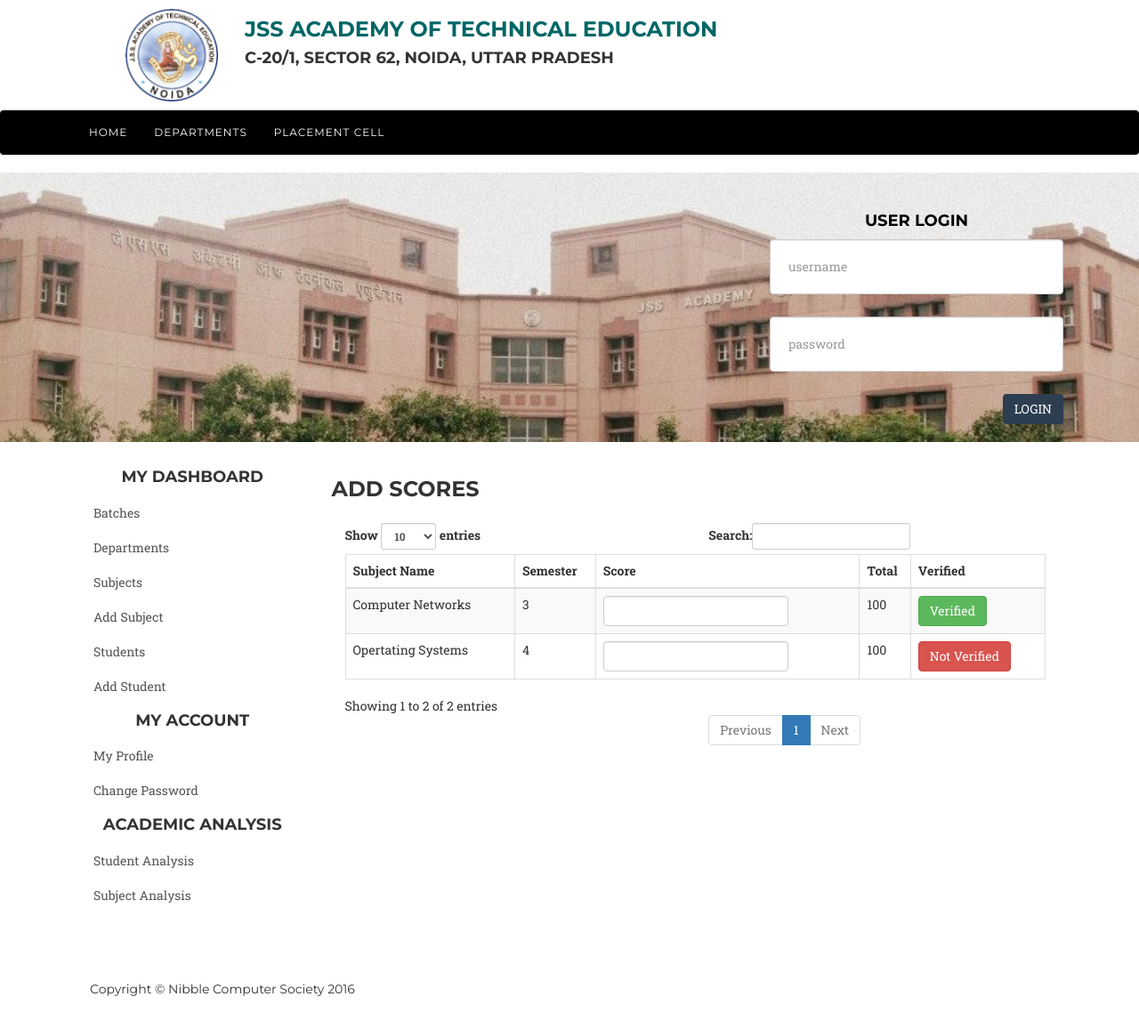
After one commit to deathstalker-nikhil/academic_analysis, a CodeIgniter app: page /database/index.php/home/add_scores in a window 1280 px wide. The commit adds this page. Shown: the whole page at 89% size. Run offline with CodeIgniter, Linux system fonts and the light colour scheme; some libraries are stand-ins or nearby versions; some web fonts are replaced.

Commit message:
added view to add score

```diff
--- a/application/config/routes.php
+++ b/application/config/routes.php
@@ -54,5 +54,8 @@ $route['batches'] = 'Home/batches';
 $route['departments'] = 'Home/departments';
 $route['add_subject'] = 'Home/add_subject';
 $route['add_student'] = 'Home/add_student';
+$route['add_scores'] = 'Home/add_scores';
+$route['choose_subject_for_analysis'] = 'Home/choose_subject_for_analysis';
+$route['subject_analysis'] = 'Home/subject_analysis';
 $route['404_override'] = '';
 $route['translate_uri_dashes'] = FALSE;
--- a/application/controllers/Home.php
+++ b/application/controllers/Home.php
@@ -26,12 +26,29 @@ class Home extends CI_Controller {
 		$this->load->view('batches', $data);
 	}
 
+	public function add_scores()
+	{
+		$data['head'] = $this->head;
+		$data['foot'] = $this->foot;
+		$data['left'] = $this->left;
+		$this->load->view('add_scores', $data);
+	}
+
+
 	public function departments()
 	{
 		$data['head'] = $this->head;
 		$data['foot'] = $this->foot;
 		$data['left'] = $this->left;
 		$this->load->view('departments', $data);
+	}
+
+	public function subject_analysis()
+	{
+		$data['head'] = $this->head;
+		$data['foot'] = $this->foot;
+		$data['left'] = $this->left;
+		$this->load->view('subject_analysis', $data);
 	}
 
 	public function add_subject()
@@ -42,6 +59,16 @@ class Home extends CI_Controller {
 		$this->load->library('Data_lib');
 		$data['departments'] =  $this->data_lib->getDepartments();
 		$this->load->view('add_subject', $data);
+	}
+
+	public function choose_subject_for_analysis()
+	{
+		$data['head'] = $this->head;
+		$data['foot'] = $this->foot;
+		$data['left'] = $this->left;
+		$this->load->library('Data_lib');
+		$data['departments'] =  $this->data_lib->getDepartments();
+		$this->load->view('choose_subject_for_analysis', $data);
 	}
 
 	public function add_student()
--- /dev/null
+++ b/application/views/add_scores.php
@@ -0,0 +1,121 @@
+<!DOCTYPE html>
+<?=$head?>
+<section id="contact">
+    <div class="container">
+        <div class="row">
+            <div class="col-lg-12 text-center">
+                <h2 class="section-heading"></h2>
+            </div>
+        </div>
+        <div class="row">
+            <div class="col-lg-12">
+                <form id="mainSearchForm" onsubmit="return false;" action="/login">
+
+                    <div class="row">
+                        <div class="col-md-4 col-md-offset-8">
+                            <h4 class="section-heading" style="color: #000; text-align: center;">USER LOGIN</h4>
+                            <div class="col-md-12">
+                            <div class="form-group">
+
+                                <input class="form-control" placeholder="username">
+                            </div>
+                        </div>
+                        <div class="col-md-12">
+                            <div class="form-group">
+                                <input class="form-control" placeholder="password">
+                            </div>
+                        </div>
+                         <div class="col-md-12">
+                            <div class="form-group">
+
+                                <button style="background-color: #2c3e50; color: #fff; float:right;" type="submit" class="btn">LOGIN</button>
+                            </div>
+                        </div>
+                        </div>
+
+
+                                      </div>
+                </form>
+            </div>
+        </div>
+    </div>
+</section>
+<div class="container">
+    <div class="row" style="padding: 20px;">
+
+            <!-- Sidebar Column -->
+            <div class="col-md-3">
+                <?php echo $left; ?>
+            </div>
+            <!-- Content Column -->
+            <div class="col-md-9">
+
+                <h3>ADD SCORES</h3>
+
+  <div class="panel-body">
+                   <div class="dataTable_wrapper">
+                  <table class="table table-striped table-bordered table-hover" id="dataTables-example">
+                                      <thead>
+                                          <tr>
+                                              <th>Subject Name</th>
+                                              <th>Semester</th>
+                                              <th>Score</th>
+                                              <th>Total</th>
+                                              <th>Verified</th>
+
+
+
+                                          </tr>
+                                      </thead>
+                                      <tbody>
+
+                                          <tr class="odd gradeX">
+                                              <td>Computer Networks</td>
+                                              <td>3</td>
+                                              <td><input type="text" class="form-control"></td>
+                                              <td>100</td>
+                                              <td><a class="btn btn-success">Verified</a></td>
+                                          </tr>
+                                          <tr class="odd gradeX">
+                                              <td>Opertating Systems</td>
+                                              <td>4</td>
+                                              <td><input type="text" class="form-control"></td>
+                                              <td>100</td>
+                                              <td><a class="btn btn-danger">Not Verified</a></td>
+                                          </tr>
+
+                                      </tbody>
+                                  </table></div></div>
+            </div>
+
+
+    </div>
+</div>
+
+
+<?=$foot?>
+
+<script src="/assets/js/jquery.js"></script>
+<script src="/assets/js/bootstrap.min.js"></script>
+
+     <script src="/assets/js/jquery.dataTables.min.js"></script>
+    <script src="/assets/js/dataTables.bootstrap.min.js"></script>
+
+<script src="http://cdnjs.cloudflare.com/ajax/libs/jquery-easing/1.3/jquery.easing.min.js"></script>
+<script src="/assets/js/classie.js"></script>
+<script src="/assets/js/cbpAnimatedHeader.js"></script>
+<script src="/assets/js/jqBootstrapValidation.js"></script>
+<script src="/assets/js/contact_me.js"></script>
+<script src="/assets/js/agency.js"></script>
+
+<script src="/assets/js/custom.js"></script>
+<script>
+$(document).ready(function() {
+$('#dataTables-example').DataTable({
+      responsive: true
+});
+});
+</script>
+
+</body>
+</html>
--- a/application/views/common/left.php
+++ b/application/views/common/left.php
@@ -9,4 +9,7 @@
                    <h4 style="text-align: center;">My Account</h4>
                     <a href="/merchant_coupons_issued" class="list-group-item side">My Profile</a>
                     <a href="/users_with_coupons" class="list-group-item side">Change Password</a>
+                    <h4 style="text-align: center;">Academic Analysis</h4>
+                     <a href="/merchant_coupons_issued" class="list-group-item side">Student Analysis</a>
+                     <a href="/users_with_coupons" class="list-group-item side">Subject Analysis</a>
                 </div>
```
Also changed, not shown: application/views/choose_subject_for_analysis.php (added, +124 -0 lines), application/views/subject_analysis.php (added, +95 -0 lines).
